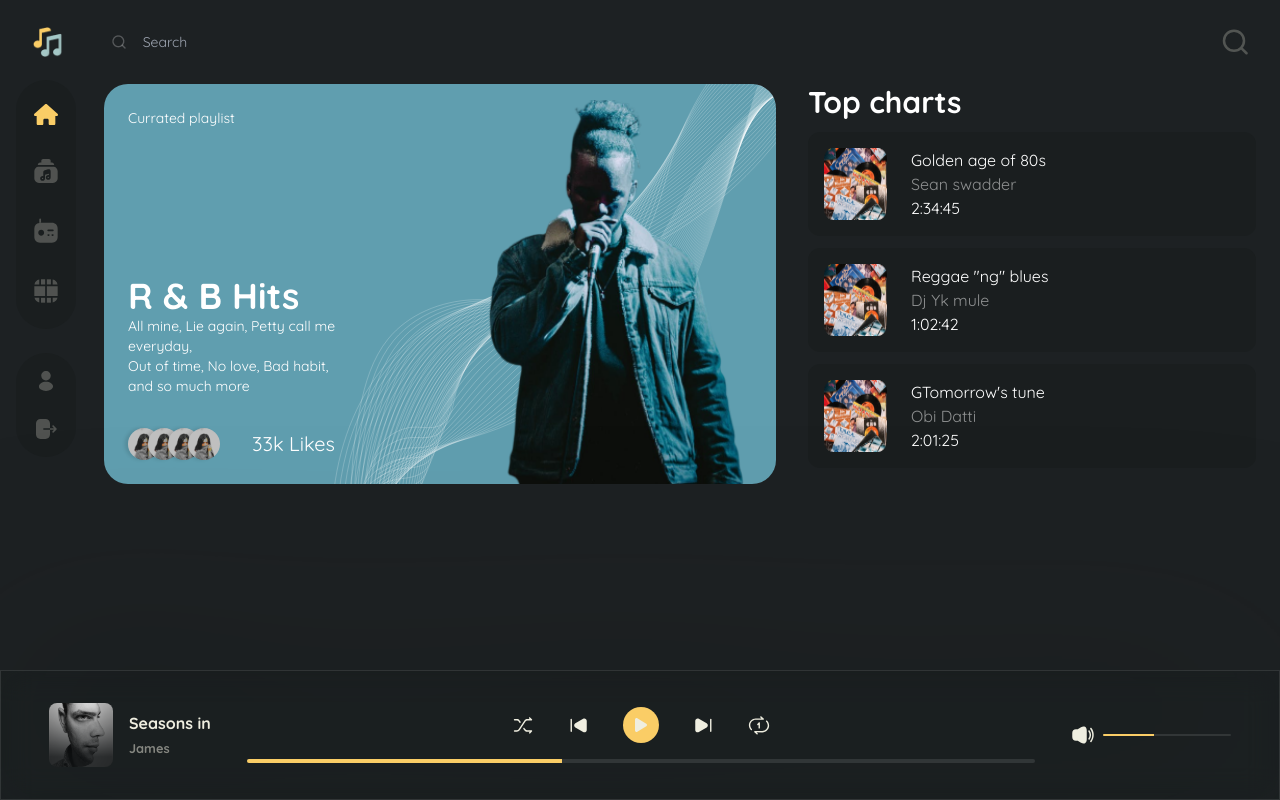
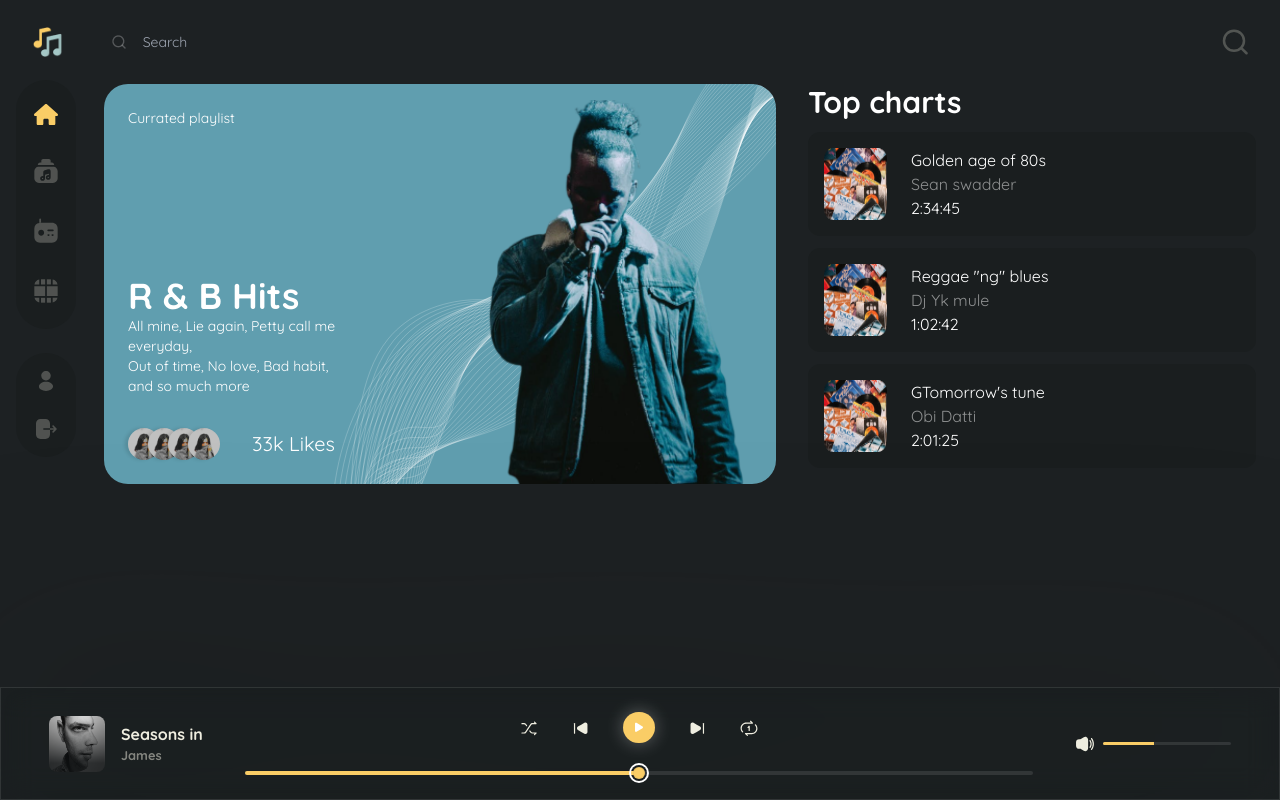
Before and after one commit to Superfly101/Musica, a Next.js app: page / in a window 1280 px wide. Built offline with nearby package versions, Linux system fonts and the light colour scheme.

Commit message:
updating music player

```diff
--- a/components/Collections/MusicPlayer.js
+++ b/components/Collections/MusicPlayer.js
@@ -1,18 +1,18 @@
 const MusicPlayer = () => {
   return (
-    <section className="absolute bottom-0 left-0 w-full py-6 md:py-8 px-4 md:px-12 drop-shadow-3xl backdrop-blur-lg bg-backdrop border border-fadedGray">
+    <section className="fixed bottom-0 left-0 w-full py-4 md:py-6 px-4 md:px-12 drop-shadow-3xl backdrop-blur-lg bg-backdrop border border-fadedGray">
       <div className="flex justify-between items-center gap-8 fill-light">
         <div className="flex text-light items-center gap-4">
-          <img src="images/playing.png" className="w-16 h-16 rounded-lg" />
-          <div className="">
+          <img src="images/playing.png" className="w-14 h-14 rounded-lg" />
+          <div className="flex flex-col justify-around">
             <p className="font-bold">Seasons in</p>
             <small className="font-bold opacity-50">James</small>
           </div>
         </div>
-        <div className="flex flex-col gap-4 md:w-4/6">
+        <div className="flex flex-col gap-7 md:w-4/6">
           <div className="flex justify-center items-center gap-4 sm:gap-8">
             <svg
-              className="hidden w-6 h-6 md:block"
+              className="hidden w-5 h-5 md:block"
               width="16"
               height="17"
               viewBox="0 0 16 17"
@@ -25,7 +25,7 @@ const MusicPlayer = () => {
             </svg>
 
             <svg
-              className="hidden w-6 h-6 md:block"
+              className="hidden w-5 h-5 md:block"
               width="16"
               height="17"
               viewBox="0 0 16 17"
@@ -37,11 +37,11 @@ const MusicPlayer = () => {
               <path d="M2.50667 13.3926C2.23334 13.3926 2.00667 13.166 2.00667 12.8926V4.65265C2.00667 4.37932 2.23334 4.15265 2.50667 4.15265C2.78001 4.15265 3.00667 4.37932 3.00667 4.65265V12.8926C3.00667 13.166 2.78001 13.3926 2.50667 13.3926Z" />
             </svg>
 
-            <div className="py-2.5 px-3 flex items-center bg-secondary rounded-full">
+            <div className="py-[10px] px-[12px] flex items-center bg-secondary rounded-full shadow-[0px_0px_18px_rgba(255,255,255,0.3)]">
               <svg
                 xmlns="http://www.w3.org/2000/svg"
                 viewBox="0 0 384 512"
-                className="w-3"
+                className="w-2 fill-white"
               >
                 <title>Play</title>
                 <path d="M73 39c-14.8-9.1-33.4-9.4-48.5-.9S0 62.6 0 80V432c0 17.4 9.4 33.4 24.5 41.9s33.7 8.1 48.5-.9L361 297c14.3-8.7 23-24.2 23-41s-8.7-32.2-23-41L73 39z" />
@@ -49,7 +49,7 @@ const MusicPlayer = () => {
             </div>
 
             <svg
-              className="w-6 h-6"
+              className="w-5 h-5"
               width="16"
               height="17"
               viewBox="0 0 16 17"
@@ -62,7 +62,7 @@ const MusicPlayer = () => {
             </svg>
 
             <svg
-              className="hidden w-6 h-6 md:block"
+              className="hidden w-5 h-5 md:block"
               width="16"
               height="17"
               viewBox="0 0 16 17"
@@ -75,13 +75,25 @@ const MusicPlayer = () => {
               <path d="M8.16667 11.0527C7.89333 11.0527 7.66667 10.826 7.66667 10.5527V8.29265L7.54 8.43265C7.35333 8.63932 7.04 8.65265 6.83333 8.47265C6.62667 8.29265 6.61333 7.97265 6.79333 7.76598L7.79333 6.65265C7.93333 6.49932 8.15333 6.44598 8.34667 6.51932C8.54 6.59932 8.66667 6.77932 8.66667 6.99265V10.5593C8.66667 10.8326 8.44 11.0527 8.16667 11.0527Z" />
             </svg>
           </div>
-          <div className="hidden w-full h-1 bg-fadedGray rounded-full truncate md:block">
-            <div className="h-1 w-2/5 bg-secondary"></div>
+          <div class="relative">
+            <div class="bg-fadedGray rounded-full overflow-hidden">
+              <div
+                class="bg-secondary w-1/2 h-1"
+                role="progressbar"
+                aria-label="music progress"
+                aria-valuenow="1456"
+                aria-valuemin="0"
+                aria-valuemax="4550"
+              ></div>
+            </div>
+            <div class="ring-white ring-2 absolute left-1/2 top-1/2 w-4 h-4 -mt-2 -ml-2 flex items-center justify-center bg-transparent rounded-full shadow">
+              <div class="w-3 h-3 bg-secondary rounded-full ring-1 ring-inset ring-slate-900/5"></div>
+            </div>
           </div>
         </div>
         <div className="hidden items-center gap-2 md:flex">
           <svg
-            className="w-6 h-6"
+            className="w-5 h-5"
             width="18"
             height="18"
             viewBox="0 0 18 18"
@@ -93,8 +105,8 @@ const MusicPlayer = () => {
             <path d="M14.8725 14.4375C14.7525 14.4375 14.64 14.4 14.535 14.325C14.2875 14.1375 14.235 13.785 14.4225 13.5375C16.425 10.8675 16.425 7.13249 14.4225 4.46249C14.235 4.21499 14.2875 3.86249 14.535 3.67499C14.7825 3.48749 15.135 3.53999 15.3225 3.78749C17.625 6.85499 17.625 11.145 15.3225 14.2125C15.2175 14.3625 15.045 14.4375 14.8725 14.4375Z" />
             <path d="M10.515 2.83501C9.675 2.37001 8.6025 2.49001 7.5075 3.17251L5.3175 4.54501C5.1675 4.63501 4.995 4.68751 4.8225 4.68751H4.125H3.75C1.935 4.68751 0.9375 5.68501 0.9375 7.50001V10.5C0.9375 12.315 1.935 13.3125 3.75 13.3125H4.125H4.8225C4.995 13.3125 5.1675 13.365 5.3175 13.455L7.5075 14.8275C8.1675 15.24 8.8125 15.4425 9.4125 15.4425C9.8025 15.4425 10.1775 15.3525 10.515 15.165C11.3475 14.7 11.8125 13.7325 11.8125 12.4425V5.55751C11.8125 4.26751 11.3475 3.30001 10.515 2.83501Z" />
           </svg>
-          <div className="w-32 h-0.5 bg-fadedGray rounded-full truncate">
-            <div className="h-0.5 w-2/5 bg-secondary"></div>
+          <div className="w-32 bg-fadedGray rounded-full truncate">
+            <div className="h-[3px] w-2/5 bg-secondary"></div>
           </div>
         </div>
       </div>
```
